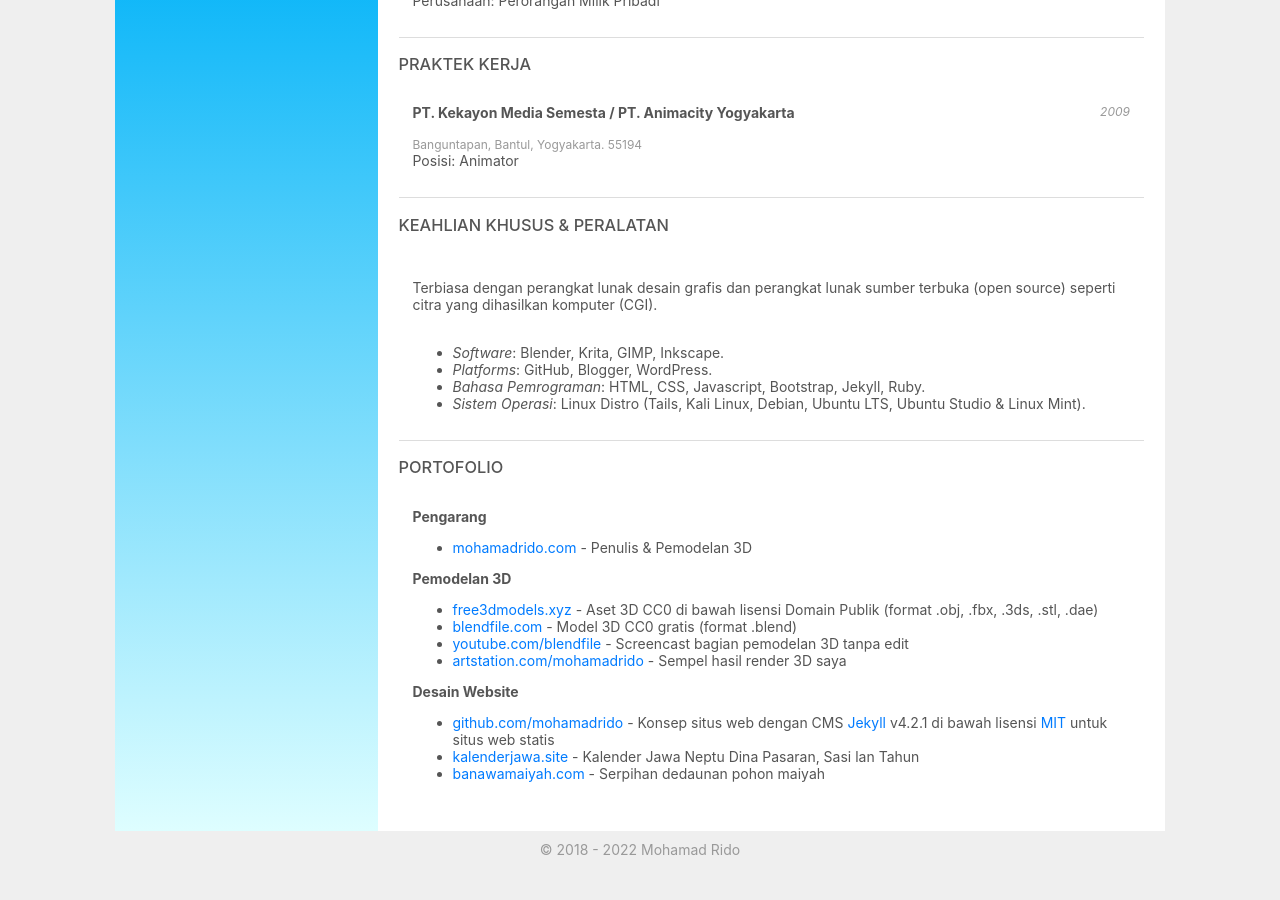
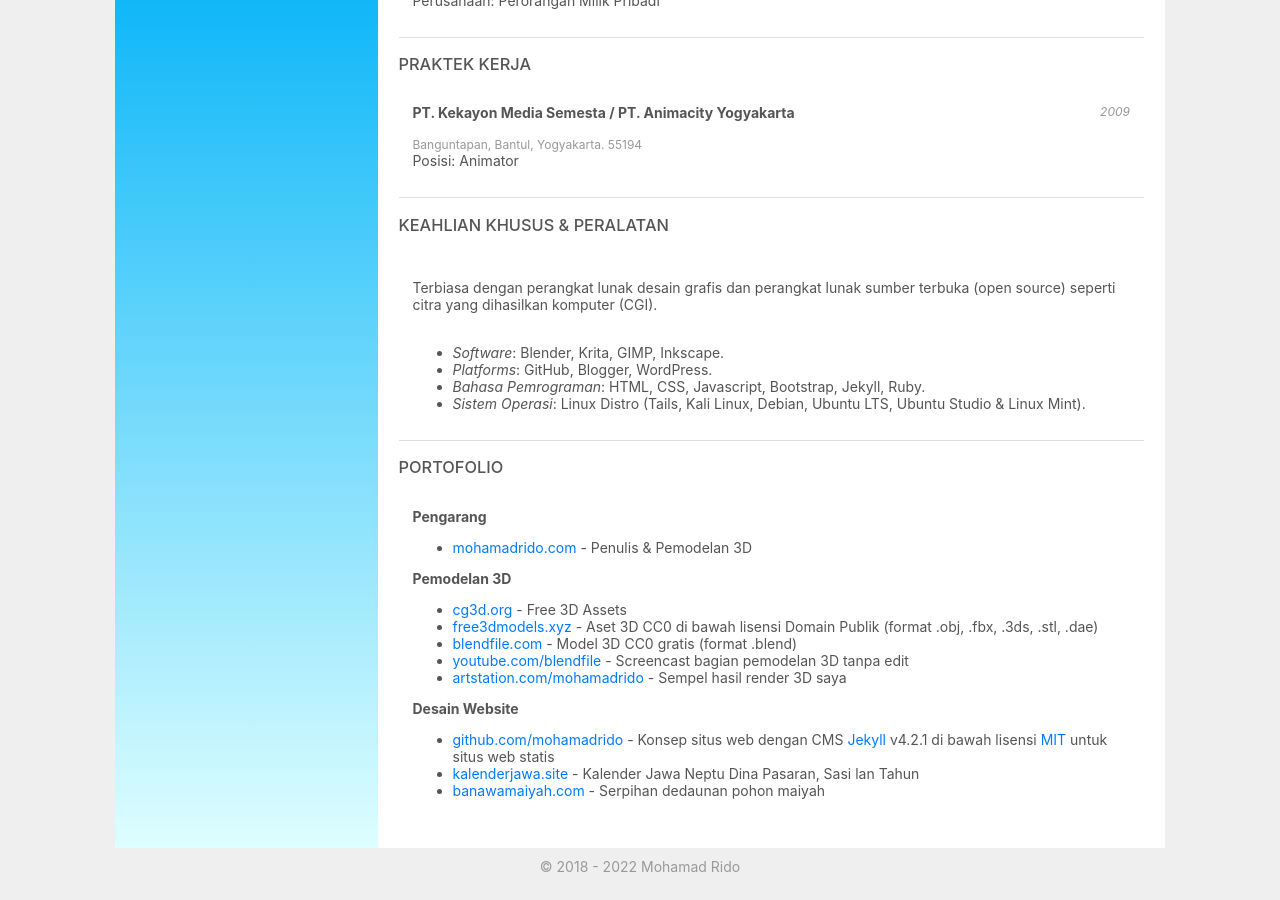
Before and after one commit to mohamadrido/about, a Jekyll site: the page built from id.html, in a window 1280 px wide and 900 px high, scrolled down 800 px. Built offline with Jekyll 4.4.1, drawn with Linux system fonts in a browser that asks for light colours.

Commit message:
Update id.html

```diff
--- a/id.html
+++ b/id.html
@@ -119,6 +119,7 @@ layout: default
 
     <b>Pemodelan 3D</b>
       <ul>
+      <li><a href="https://cg3d.org">cg3d.org</a> - Free 3D Assets</li>
       <li><a href="https://free3dmodels.xyz">free3dmodels.xyz</a> - Aset 3D CC0 di bawah lisensi Domain Publik (format .obj, .fbx, .3ds, .stl, .dae)</li>
       <li><a href="https://blendfile.com">blendfile.com</a> - Model 3D CC0 gratis (format .blend)</li>
       <li><a href="https://youtube.com/blendfile">youtube.com/blendfile</a> - Screencast bagian pemodelan 3D tanpa edit</li>
```
